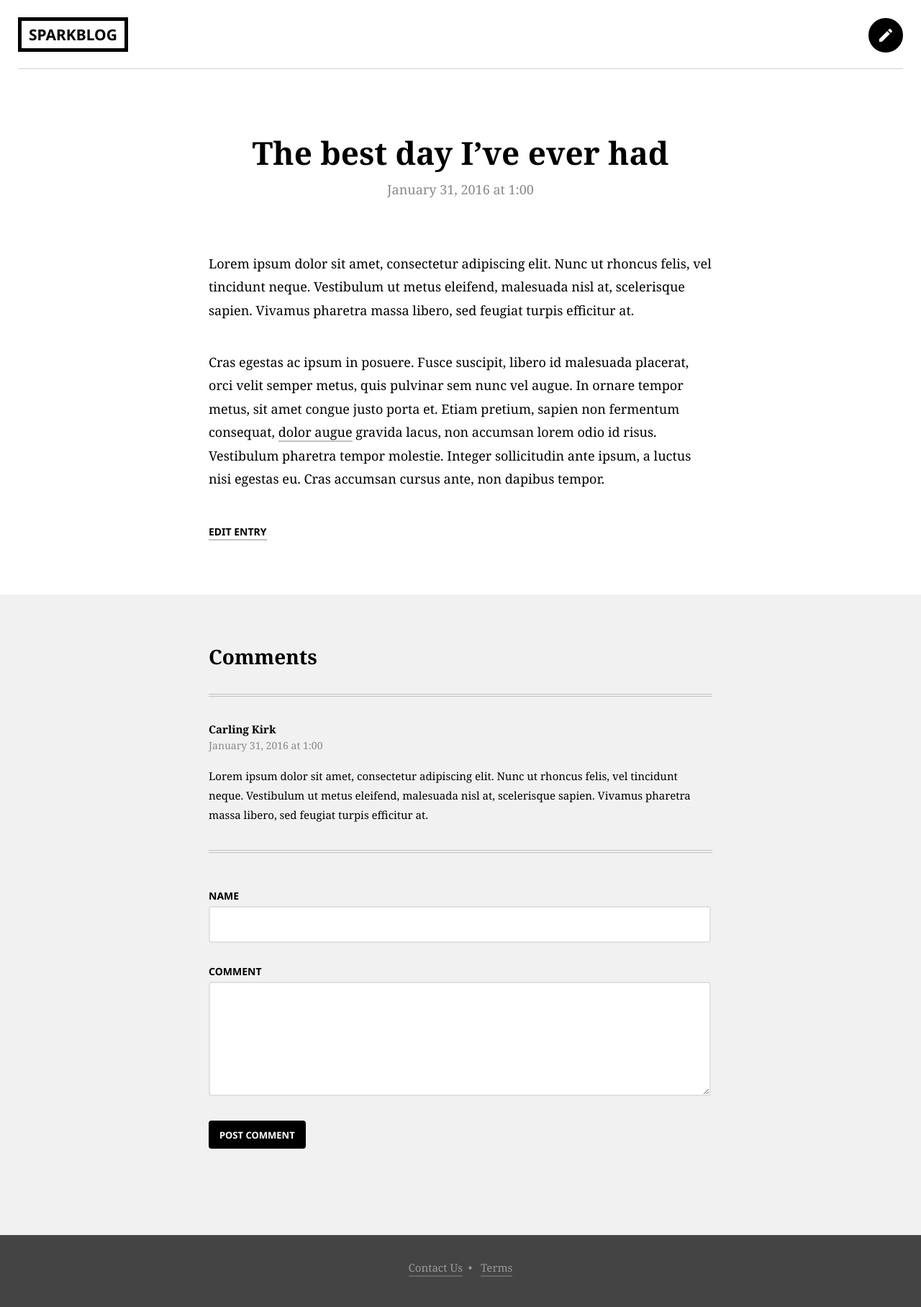
After one commit to christinak44/PHPUnit5_Project_5, a PHP site: template My_Slim_Journal/templates/detail.html in a window 1280 px wide. The commit adds this page. Shown: the whole page at 72% size. Run offline with PHP 8.4, Linux system fonts and the light colour scheme; the template is opened without the code that fills it, so the values that code supplies are empty.

```diff
--- /dev/null
+++ b/My_Slim_Journal/public/css/site.css
@@ -0,0 +1,263 @@
+
+
+/* ==========================================================================
+   Global Styles
+   ========================================================================== */
+body {
+	background: url(../../concepts/JavaTechdegree_SparkBlog_1.jg) top center no-repeat;
+	font-size: 15px;
+	color: #000;
+	font-family: 'Noto Serif', Georgia, serif;
+	background: #444;
+}
+.container {
+	margin: 0 auto;
+	padding: 0 25px;
+	background: #FFF;
+}
+header .site-header {
+	border-bottom: 1px solid #d1d1d1;
+	margin: 0 auto;
+	height: 95px;
+}
+header .logo {
+	border: 5px solid #000;
+	text-decoration: none;
+	color: #000;
+	font-size: 21px;
+	font-weight: bold;
+	padding: 5px 10px;
+	margin: 24px 0 0 0;
+	float: left;
+	text-transform: uppercase;
+	font-family: 'Noto Sans', sans-serif;
+}
+header .new-entry {
+	float: right;
+	margin: 25px 0 0 0;
+}
+footer {
+	background: #444;
+	height: 30px;
+	text-align: center;
+	padding: 35px 0;
+	color: #999;
+}
+footer a {
+	color: #999;
+	text-decoration: none;
+	border-bottom: 2px solid #666;
+	padding-bottom: 1px;
+}
+
+
+
+/* ==========================================================================
+   Button Styles
+   ========================================================================== */
+
+.button {
+	padding: 8px 12px 7px 12px;
+	text-transform: uppercase;
+	background: #000;
+	border: 3px solid #000;
+	border-radius: 4px;
+	text-decoration: none;
+	color: #FFF;
+	font-weight: bold;
+	font-size: 13px;
+	font-family: 'Noto Sans', sans-serif;
+}
+.button.button-secondary {
+	background: transparent;
+	border-color: #000;
+	color: #000;
+}
+.button.button-round {
+	border-radius: 100px;
+	padding: 9px;
+	line-height: 1px;
+}
+.button:focus {
+	outline: 0;
+}
+
+
+
+/* ==========================================================================
+   Typography
+   ========================================================================== */
+
+h1,
+h2,
+h3 {
+	margin: 0;
+	font-weight: bold;
+	line-height: 1.2em;
+}
+h1 {
+	font-size: 44px;
+	margin-bottom: 12px;
+}
+h2 {
+	font-size: 28px;
+}
+h3 {
+	font-size: 28px;
+}
+p {
+	font-size: 15px;
+	line-height: 1.8em;
+}
+p a {
+	border-bottom: 2px solid #c1c1c1;
+	padding: 0;
+}
+a.link {
+	font-weight: bold;
+	text-transform: uppercase;
+	font-size: 14px;
+	padding-bottom: 1px;
+	font-family: 'Noto Sans', sans-serif;
+}
+
+
+
+/* ==========================================================================
+   Page Styles
+   ========================================================================== */
+
+.entry-list,
+.edit-entry,
+.new-entry,
+.password {
+	max-width: 700px;
+	margin: 0 auto;
+	padding: 90px 0 100px 0;
+}
+.edit-entry h2,
+.new-entry h2,
+.password h2 {
+	margin-bottom: 35px;
+}
+.entry-list article {
+	margin-bottom: 70px;
+	text-align: center;
+}
+.entry-list article:last-child {
+	margin-bottom: 5px;
+}
+.entry-list article h2 {
+	margin-bottom: 8px;
+}
+.entry-list article a {
+	text-decoration: none;
+	color: #000;
+}
+.entry-list time {
+	color: #888;
+}
+.entry-list.single {
+	padding-bottom: 30px;
+}
+.entry-list.single time {
+	font-size: 18px;
+}
+.entry {
+	max-width: 700px;
+	margin: 75px auto 0 auto;
+	text-align: left;
+}
+.entry p {
+	font-size: 18px;
+	margin-bottom: 40px;
+}
+.entry-comments {
+	background: #f1f1f1;
+	padding: 70px 0;
+}
+.entry-comments .container {
+	background: transparent;
+}
+.entry-comments .container,
+.edit-entry .container,
+.new-entry .container {
+	max-width: 700px;
+	margin: 0 auto;
+}
+.entry-comments h2 {
+	border-bottom: 1px solid #c1c1c1;
+	padding-bottom: 35px;
+}
+.comment {
+	border-top: 1px solid #c1c1c1;
+	border-bottom: 1px solid #c1c1c1;
+	padding: 35px 0 20px;
+	margin: 2px 0 0 0;
+}
+.comment time {
+	display: block;
+	color: #888;
+	font-size: 14px;
+	margin: 3px 0 20px 0;
+}
+.new-comment .container {
+	max-width: 700px;
+	margin: 0 auto;
+}
+
+
+
+/* ==========================================================================
+   Form Styles
+   ========================================================================== */
+
+
+.entry-comments form {
+	border-top: 1px solid #c1c1c1;
+	padding: 50px 0;
+	margin-top: 2px;
+}
+form label {
+	display: block;
+	font-family: 'Noto Sans', sans-serif;
+	font-weight: bold;
+	text-transform: uppercase;
+	font-size: 14px;
+	margin-bottom: 5px;
+}
+form input[type=text],
+form input[type=password],
+form textarea {
+	border: 2px solid #e1e1e1;
+	font-size: 18px;
+	line-height: 1.8em;
+	padding:10px 13px;
+	margin-bottom: 30px;
+	border-radius: 4px;
+	width: calc(100% - 32px);
+}
+.new-comment form input[type=text],
+.new-comment form textarea {
+	font-size: 15px;
+}
+form input[type=text]:focus,
+form input[type=password]:focus,
+form textarea:focus {
+	outline: 0;
+	border-color: #b1b1b1;
+}
+form input[type=text]:hover,
+form textarea:hover {
+	border-color: #b1b1b1;
+}
+.new-comment form textarea {
+	min-height: 125px;
+}
+.edit-entry form textarea,
+.new-entry form textarea {
+	min-height: 400px;
+}
+input[type=submit] {
+	margin-right: 5px;
+}
--- a/My_Slim_Journal/src/routes.php
+++ b/My_Slim_Journal/src/routes.php
@@ -7,11 +7,12 @@ use Slim\Http\Response;
 return function (App $app) {
     $container = $app->getContainer();
 
-    $app->get('/[{name}]', function (Request $request, Response $response, array $args) use ($container) {
+    $app->get('/', function (Request $request, Response $response, array $args) use ($container) {
         // Sample log message
         $container->get('logger')->info("Slim-Skeleton '/' route");
 
         // Render index view
-        return $container->get('renderer')->render($response, 'index.phtml', $args);
+        $args['post'] = $this->db;
+        return $container->get('renderer')->render($response, 'index.php', $args);
     });
 };
--- /dev/null
+++ b/My_Slim_Journal/templates/detail.html
@@ -0,0 +1,62 @@
+<!DOCTYPE html>
+<html>
+    <head>
+        <meta charset="utf-8">
+        <meta http-equiv="x-ua-compatible" content="ie=edge">
+        <title>SparkBlog</title>
+        <link href='https://fonts.googleapis.com/css?family=Noto+Serif:400,400italic,700|Noto+Sans:700,400' rel='stylesheet' type='text/css'>
+        <link href="https://fonts.googleapis.com/icon?family=Material+Icons" rel="stylesheet">
+        <link rel="stylesheet" href="css/normalize.css">
+        <link rel="stylesheet" href="css/site.css">
+    </head>
+    <body>
+        <header>
+            <div class="container">
+                <div class="site-header">
+                    <a class="logo" href="index.html">SparkBlog</a>
+                    <a class="new-entry button button-round" href="new.html"><i class="material-icons">create</i></a>
+                </div>
+            </div>
+        </header>
+        <section>
+            <div class="container">
+                <div class="entry-list single">
+                    <article>
+                        <h1>The best day I’ve ever had</h1>
+                        <time datetime="2016-01-31 1:00">January 31, 2016 at 1:00</time>
+                        <div class="entry">
+                            <p>Lorem ipsum dolor sit amet, consectetur adipiscing elit. Nunc ut rhoncus felis, vel tincidunt neque. Vestibulum ut metus eleifend, malesuada nisl at, scelerisque sapien. Vivamus pharetra massa libero, sed feugiat turpis efficitur at.</p>
+                            <p>Cras egestas ac ipsum in posuere. Fusce suscipit, libero id malesuada placerat, orci velit semper metus, quis pulvinar sem nunc vel augue. In ornare tempor metus, sit amet congue justo porta et. Etiam pretium, sapien non fermentum consequat, <a href="">dolor augue</a> gravida lacus, non accumsan lorem odio id risus. Vestibulum pharetra tempor molestie. Integer sollicitudin ante ipsum, a luctus nisi egestas eu. Cras accumsan cursus ante, non dapibus tempor.</p>
+                            <p><a class="link" href="edit.html">Edit Entry</a></p>
+                        </div>
+                    </article>
+                </div>
+            </div>
+        </section>
+        <section class="entry-comments">
+            <div class="container">
+                    <h2>Comments</h2>
+                    <div class="comment">
+                        <strong>Carling Kirk</strong>
+                        <time datetime="2016-01-31 1:00">January 31, 2016 at 1:00</time>
+                        <p>Lorem ipsum dolor sit amet, consectetur adipiscing elit. Nunc ut rhoncus felis, vel tincidunt neque. Vestibulum ut metus eleifend, malesuada nisl at, scelerisque sapien. Vivamus pharetra massa libero, sed feugiat turpis efficitur at.</p>
+                    </div>
+                    <div class="new-comment">
+                        <form>
+                              <label for="name"> Name</label>
+                              <input type="text" name="name"><br>
+                              <label for="comment">Comment</label>
+                              <textarea rows="5" name="comment"></textarea>
+                              <input type="submit" value="Post Comment" class="button">
+                        </form>
+                    </div>
+            </div>
+        </section>
+        <footer>
+            <div>
+                <a href="#">Contact Us</a>&nbsp;&nbsp;&bull;&nbsp;&nbsp;
+                <a href="#">Terms</a>
+            </div>
+        </footer>
+    </body>
+</html>
```
Also changed, not shown: My_Slim_Journal/src/dependencies.php (+9 -0 lines), My_Slim_Journal/src/example_models/Course.php (added, +83 -0 lines), My_Slim_Journal/src/example_models/Review.php (added, +79 -0 lines), My_Slim_Journal/templates/edit.html (added, +43 -0 lines), My_Slim_Journal/templates/index.php (added, +51 -0 lines), My_Slim_Journal/templates/new.html (added, +43 -0 lines), My_Slim_Journal/templates/password.html (added, +40 -0 lines), My_Slim_Journal/public/css/normalize.css (added), My_Slim_Journal/src/blog.db (added), 6 other files.
